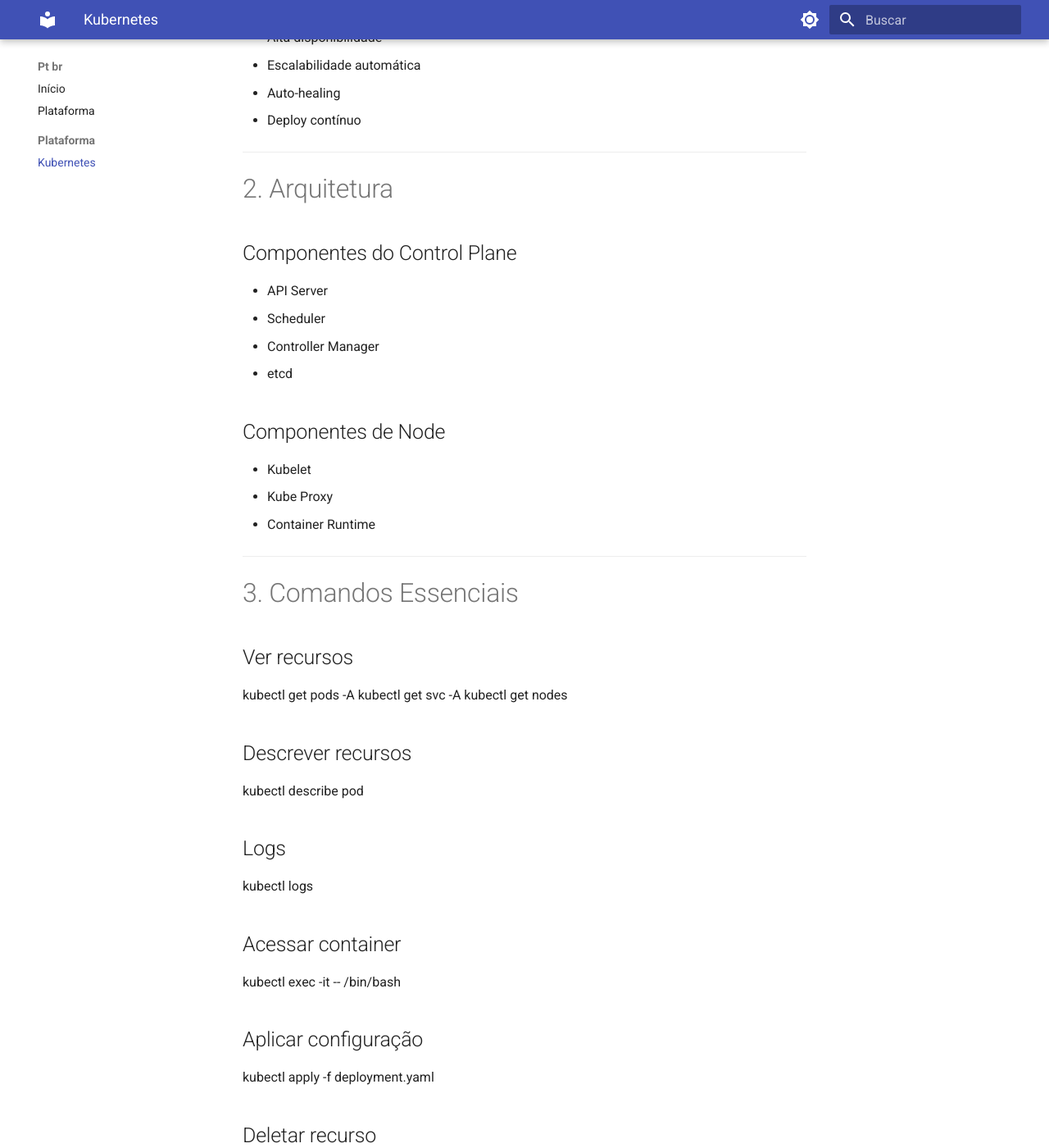
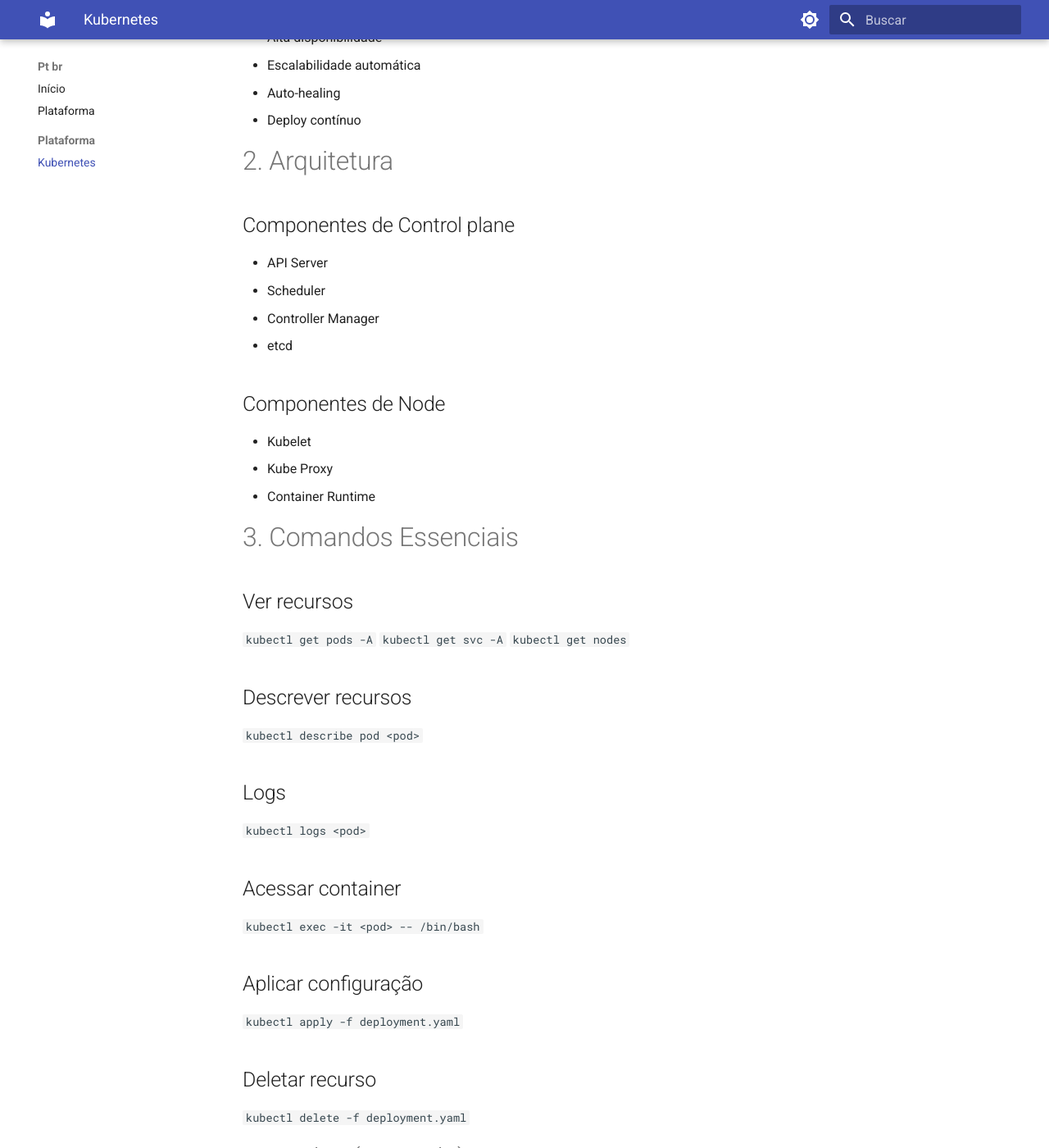
Before and after one commit to webertlima-eng/confi-docs, an MkDocs documentation site: the page built from docs/pt-br/plataforma/kubernetes.md, in a window 1280 px wide and 1400 px high, scrolled down 444 px. Shown: the whole window at 82% size. Built offline with MkDocs 1.6.1 and Material for MkDocs 9.7.7, drawn with Linux system fonts in a browser that asks for light colours; some of the changed text lies outside the part shown.

Commit message:
docs: update plataforma/kubernetes

````diff
--- a/docs/pt-br/plataforma/kubernetes.md
+++ b/docs/pt-br/plataforma/kubernetes.md
@@ -23,11 +23,11 @@ O Kubernetes é uma plataforma open-source para orquestração de containers, re
 * Auto-healing
 * Deploy contínuo
 
----
+
 
 # 2. Arquitetura
 
-## Componentes do Control Plane
+## Componentes de Control plane
 
 * API Server
 * Scheduler
@@ -40,39 +40,40 @@ O Kubernetes é uma plataforma open-source para orquestração de containers, re
 * Kube Proxy
 * Container Runtime
 
----
 
-# 3. Comandos Essenciais
+
+#  3. Comandos Essenciais
 
 ## Ver recursos
 
-kubectl get pods -A
-kubectl get svc -A
-kubectl get nodes
-
+`kubectl get pods -A
+`
+`kubectl get svc -A
+`
+`kubectl get nodes
+`
 ## Descrever recursos
 
-kubectl describe pod <pod>
-
+`kubectl describe pod <pod>
+`
 ## Logs
 
-kubectl logs <pod>
-
+`kubectl logs <pod>
+`
 ## Acessar container
 
-kubectl exec -it <pod> -- /bin/bash
-
+`kubectl exec -it <pod> -- /bin/bash
+`
 ## Aplicar configuração
 
-kubectl apply -f deployment.yaml
-
+`kubectl apply -f deployment.yaml
+`
 ## Deletar recurso
 
-kubectl delete -f deployment.yaml
+`kubectl delete -f deployment.yaml
+`
 
----
-
-# 4. Deploy (Exemplo)
+#  4. Deploy (Exemplo)
 
 ```yaml
 apiVersion: apps/v1
@@ -97,11 +98,10 @@ spec:
 ```
 
 Aplicar:
-kubectl apply -f deployment.yaml
+`kubectl apply -f deployment.yaml
+`
 
----
-
-# 5. Service
+#  5. Service
 
 ```yaml
 apiVersion: v1
@@ -118,38 +118,36 @@ spec:
   type: ClusterIP
 ```
 
----
 
-# 6. Troubleshooting
+#  6. Troubleshooting
 
 ## Pod em CrashLoopBackOff
 
 ### Diagnóstico
 
-kubectl describe pod <pod>
-kubectl logs <pod>
-
+`kubectl describe pod <pod>
+`
+`kubectl logs <pod>
+`
 ### Possíveis causas
 
 * Erro na aplicação
 * Configuração incorreta
 * Dependência indisponível
 
----
 
 ## Pod não sobe
 
 ### Ver eventos
 
-kubectl get events
+`kubectl get events`
 
 ### Ver logs
 
-kubectl logs <pod>
+`kubectl logs <pod>
+`
 
----
-
-# 7. Segurança
+#  7. Segurança
 
 ## RBAC
 
@@ -160,16 +158,15 @@ Controle de acesso baseado em roles.
 Armazenamento seguro de senhas e tokens.
 
 Exemplo:
-kubectl create secret generic meu-secret --from-literal=senha=123
+`kubectl create secret generic meu-secret --from-literal=senha=123
+`
 
----
-
-# 8. Observabilidade
+#  8. Observabilidade
 
 ## Logs
 
-kubectl logs <pod>
-
+`kubectl logs <pod>
+`
 ## Monitoramento
 
 * Prometheus
````
Also changed, not shown: other parts of docs/pt-br/plataforma/kubernetes.md (+11 -28 lines).
